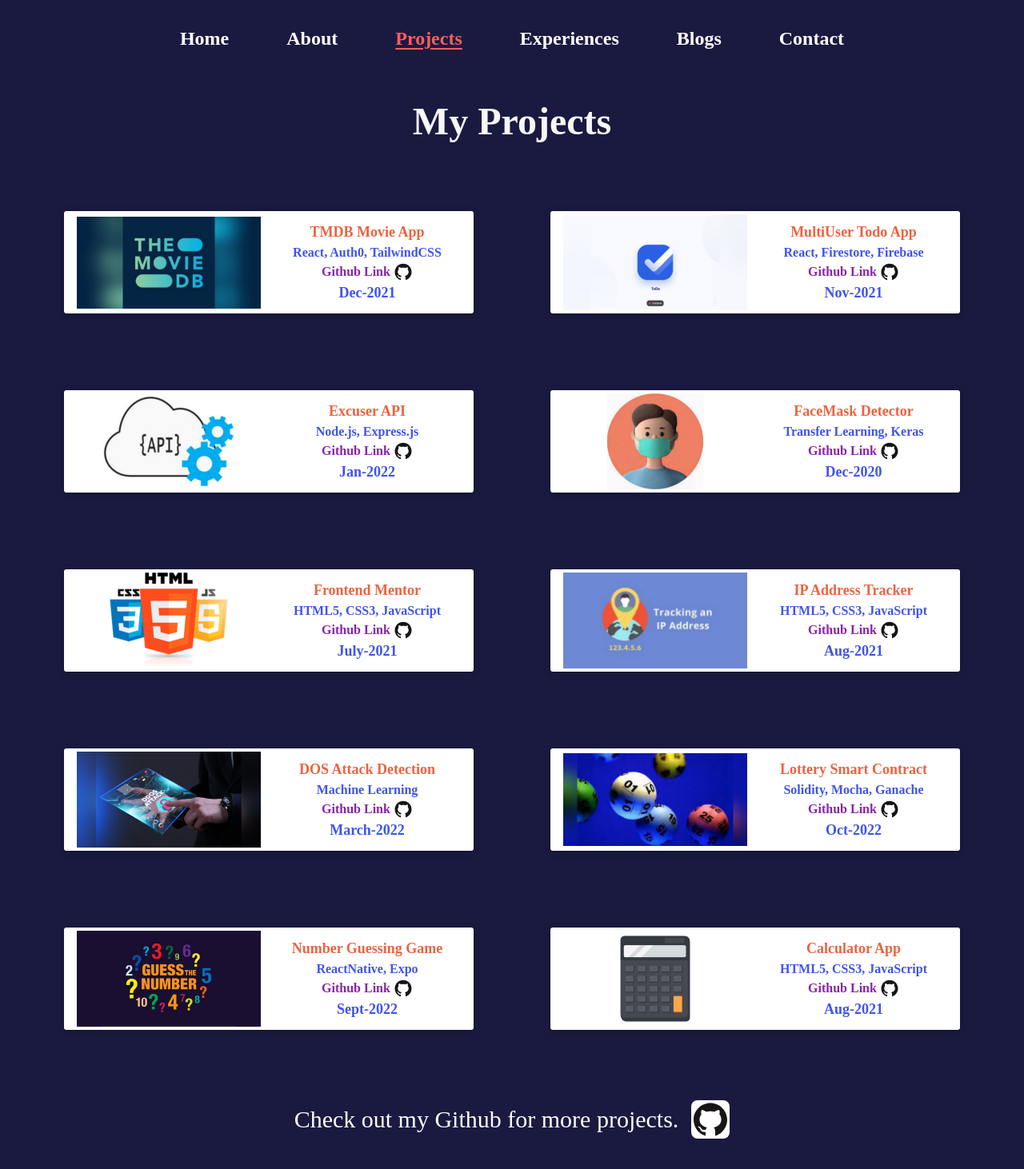
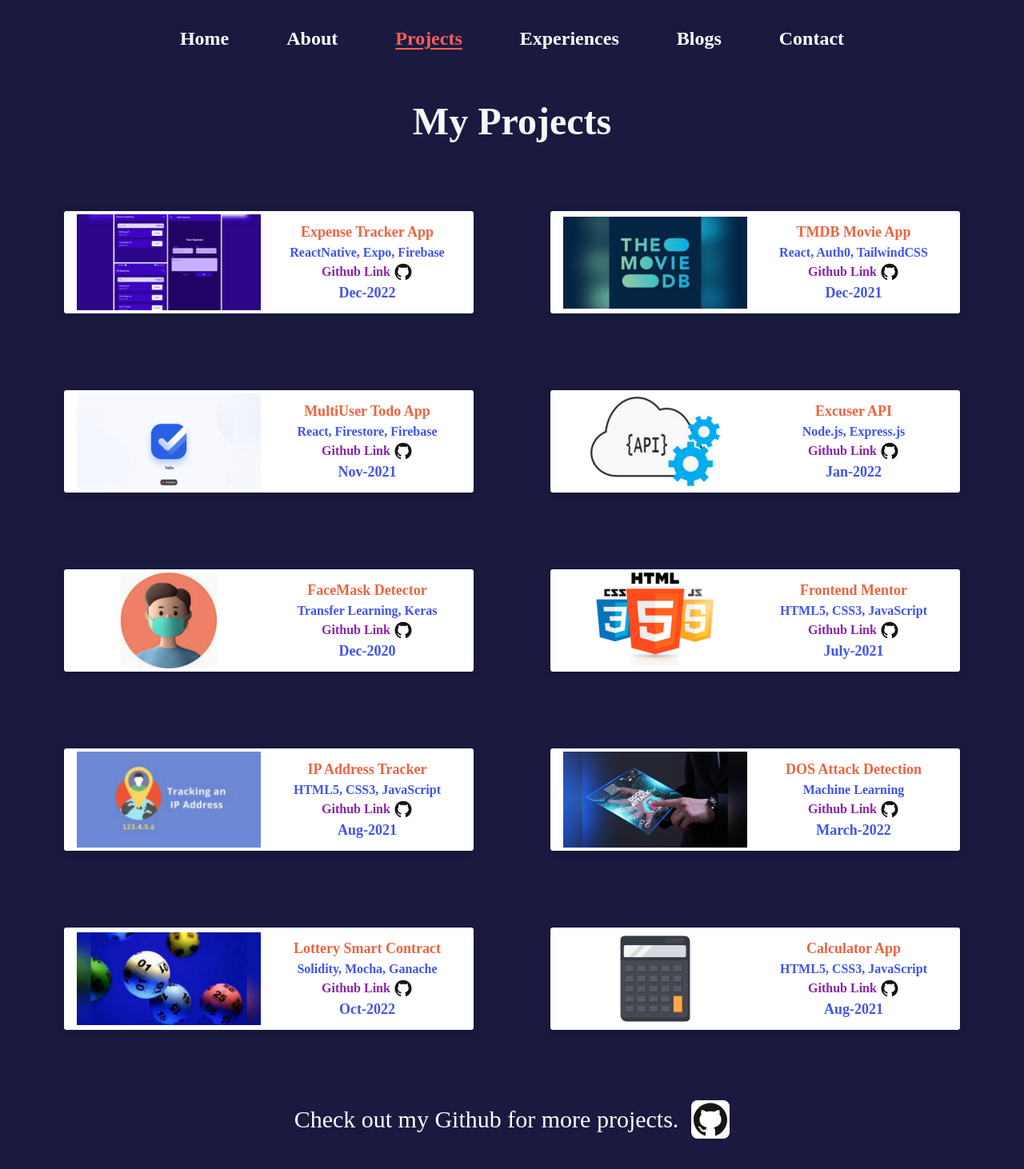
Before and after one commit to kd1729/crispy-engine, a Next.js app: page /projects in a window 1280 px wide. Shown: the top 1462 px of the page at 80% size. Built offline with nearby package versions, Linux system fonts and the light colour scheme.

Commit message:
added ExpenseTracker Project

```diff
--- a/pages/projects/index.js
+++ b/pages/projects/index.js
@@ -4,6 +4,14 @@ import MainNavbar from "../../components/MainNavbar.js";
 import Header from "../../components/Header";
 
 const MyProjects = [
+  {
+    title: "Expense Tracker App",
+    description: "This is my ninth project",
+    tech: "ReactNative, Expo, Firebase",
+    image: "/projects/ExpenseTracker.jpg",
+    link: "https://github.com/onlykingKD/expense-tracker-react-native",
+    date: "Dec-2022",
+  },
   {
     title: "TMDB Movie App",
     description: "This is my first project",
@@ -67,14 +75,6 @@ const MyProjects = [
     image: "/projects/lottery.png",
     link: "https://github.com/onlykingKD/Lottery-Contract",
     date: "Oct-2022",
-  },
-  {
-    title: "Number Guessing Game",
-    description: "This is my ninth project",
-    tech: "ReactNative, Expo",
-    image: "/projects/guessNumber.jpg",
-    link: "https://github.com/onlykingKD/NumberGuessing-ReactNative",
-    date: "Sept-2022",
   },
   {
     title: "Calculator App",
```
Also changed, not shown: public/projects/ExpenseTracker.jpg (added).
